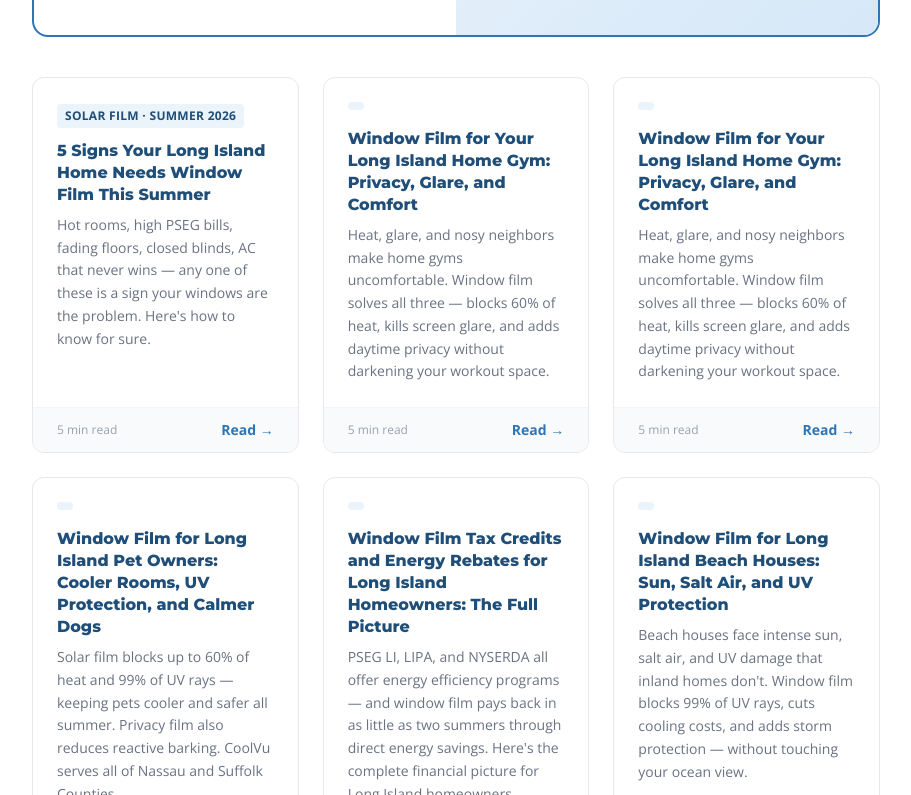
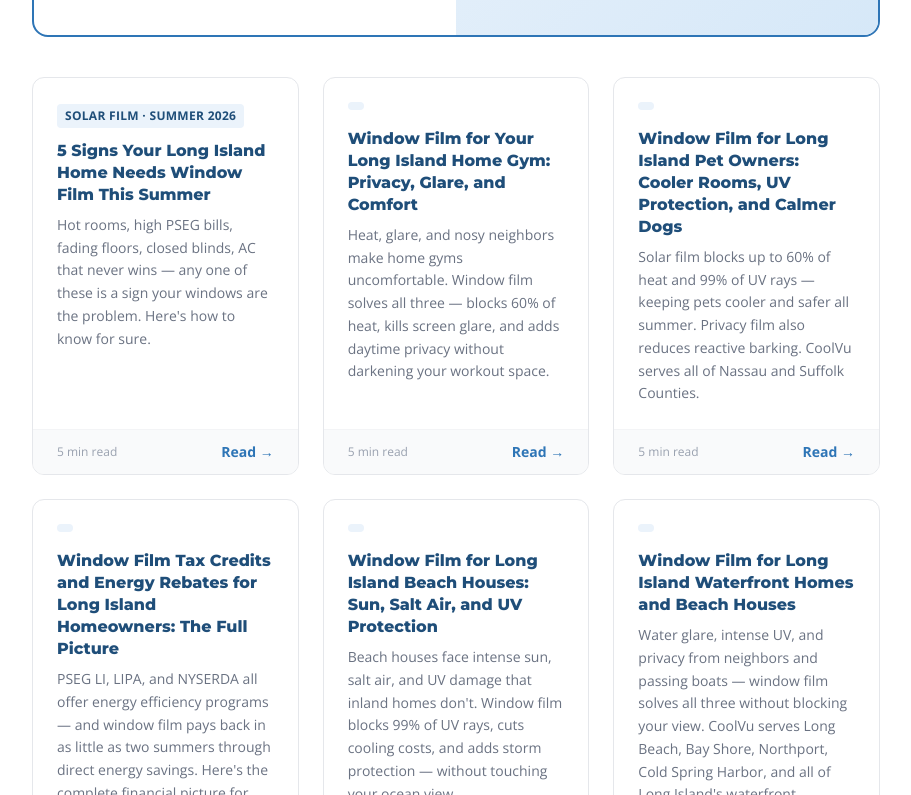
Before and after one commit to pjs8875/CoolVu, a Next.js app: page /blog in a window 1280 px wide. Shown: the part 865-1660 px from the top of the page, without its empty margins (184-1095 px from the left). Built offline with nearby package versions, Linux system fonts and the light colour scheme; no server answers.

Commit message:
Fix: remove duplicate imports and duplicate gym post entry

```diff
--- a/components/blog/BlogIndexPage.tsx
+++ b/components/blog/BlogIndexPage.tsx
@@ -1,7 +1,3 @@
-import Link from "next/link";
-import Navbar from "@/components/Navbar";
-import Footer from "@/components/Footer";
-
 import Link from "next/link";
 import Navbar from "@/components/Navbar";
 import Footer from "@/components/Footer";
@@ -25,13 +21,6 @@ const posts = [
     slug: "signs-your-long-island-home-needs-window-film",
     readTime: "5 min read",
     tag: "Solar Film · Summer 2026",
-  },
-  {
-    title: "Window Film for Your Long Island Home Gym: Privacy, Glare, and Comfort",
-    excerpt: "Heat, glare, and nosy neighbors make home gyms uncomfortable. Window film solves all three — blocks 60% of heat, kills screen glare, and adds daytime privacy without darkening your workout space.",
-    date: "June 8, 2026",
-    slug: "window-film-home-gym-long-island",
-    readTime: "5 min read",
   },
   {
     title: "Window Film for Your Long Island Home Gym: Privacy, Glare, and Comfort",
```
